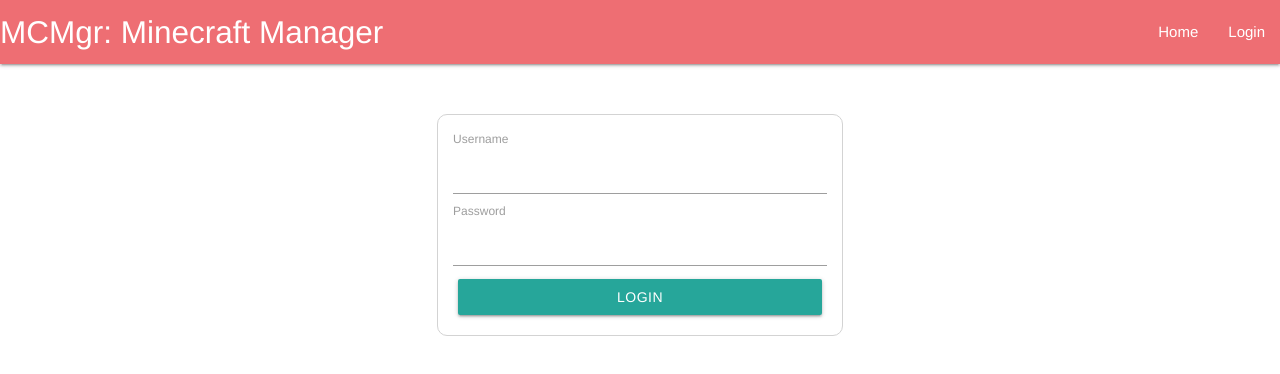
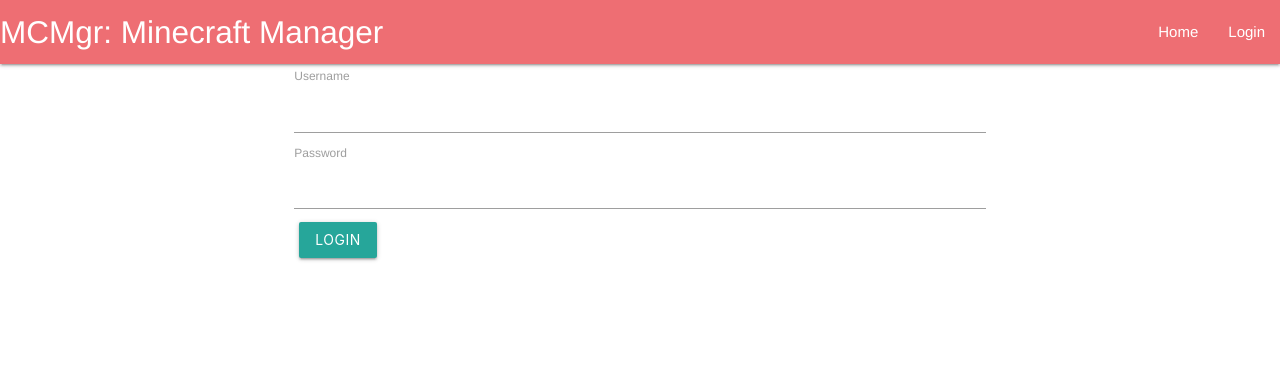
Before and after one commit to ecuyle/mcmgr, a Vue app in the folder app/mcmgr/: page /#/ in a window 1280 px wide. Shown: the top 374 px of the page. Built offline with nearby package versions, Linux system fonts and the light colour scheme; what vue-cookies would draw is missing.

Commit message:
Implements Login button submission on enter keypress

```diff
--- a/app/mcmgr/src/components/Login.vue
+++ b/app/mcmgr/src/components/Login.vue
@@ -1,12 +1,12 @@
 <template>
   <div class="login-wrapper">
-    <div class="login">
+    <form class="login-form" @submit.prevent="auth">
       <label>Username</label>
       <input id="username" v-model="username" />
       <label>Password</label>
       <input id="password" type="password" v-model="password" />
-      <a class="waves-effect waves-light btn login-btn" v-on:click="auth">Login</a>
-    </div>
+      <button type="submit" class="waves-effect waves-light btn login-btn" v-on:click="auth">Login</button>
+    </form>
   </div>
 </template>
 
--- a/app/mcmgr/src/utils.ts
+++ b/app/mcmgr/src/utils.ts
@@ -24,6 +24,6 @@
   return typeof obj === 'object' && !!obj && !Array.isArray(obj);
 };
 
-export const BASE_IP: string = '192.168.0.20:3000/api';
+export const BASE_IP: string = '192.168.0.76:3000/api';
 export const HTTP_BASE_ADDR: string = `http://${BASE_IP}`;
 export const WS_BASE_ADDR: string = `ws://${BASE_IP}`;
```
Also changed, not shown: 1 other file (tests, documents, lock files or other folders).
